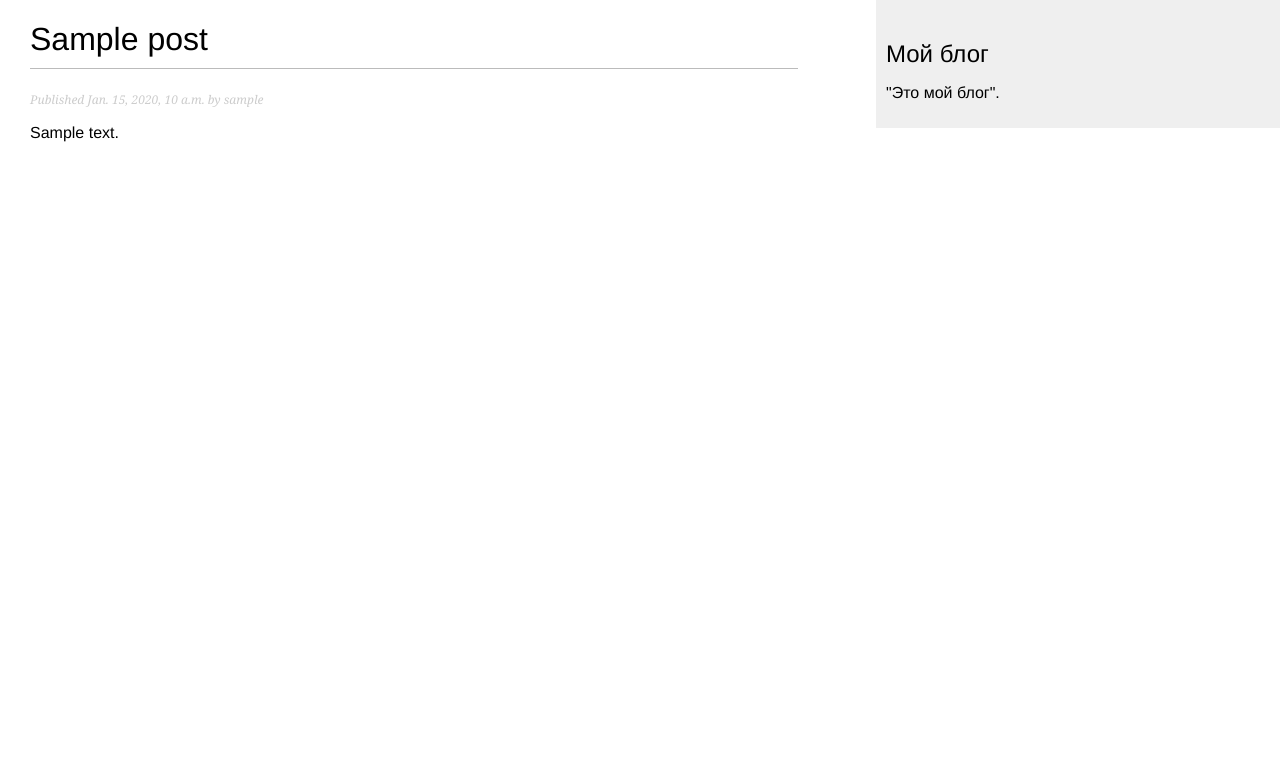
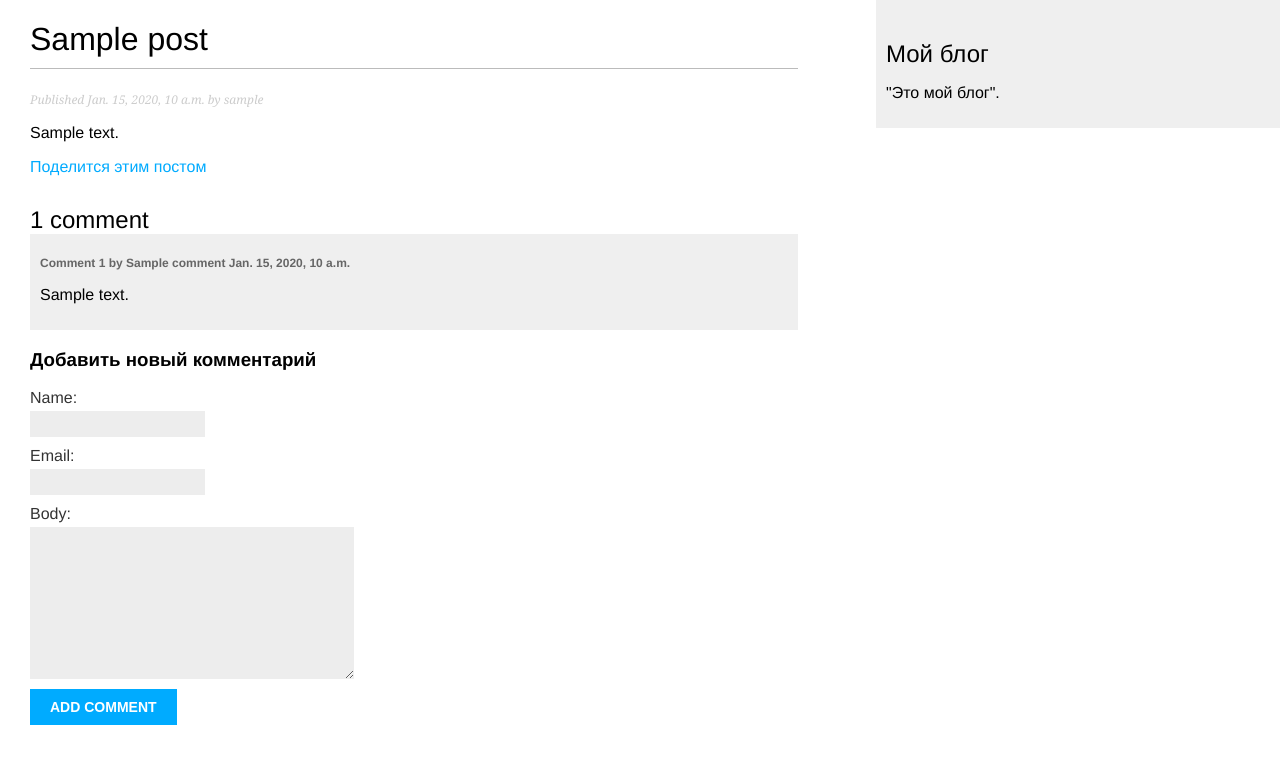
Before and after one commit to Macjus-ML/mysite, a Django app: a page that uses blog/templates/blog/post/detail.html in a window 1280 px wide. Shown: the top 764 px of the page. Run offline with Django 3.2, Linux system fonts and the light colour scheme; tables that the repository leaves empty hold one stand-in row (values such as "Sample post").

Commit message:
Add comments
Add comments

```diff
--- /dev/null
+++ b/blog/forms.py
@@ -0,0 +1,13 @@
+from django import forms
+from .models import Comment
+
+class EmailPostForm(forms.Form):
+	name = forms.CharField(max_length =25)
+	email= forms.EmailField()
+	to = forms.EmailField()
+	comments = forms.CharField(required=False,widget = forms.Textarea)
+
+class CommentForm(forms.ModelForm):
+	class Meta:
+		model = Comment
+		fields = ('name','email','body')
--- a/blog/models.py
+++ b/blog/models.py
@@ -49,3 +49,17 @@ class Meta:
 # Метод возвращает отображение объекта, понятное человеку.
 def __str__(self):
 	return self.title
+
+class Comment(models.Model):
+	post = models.ForeignKey(Post,on_delete=models.CASCADE,related_name='comments')
+	name = models.CharField(max_length=80)
+	email = models.EmailField()
+	body = models.TextField()
+	created = models.DateTimeField(auto_now_add=True)
+	updated = models.DateTimeField(auto_now=True)
+	active = models.BooleanField(default=True)
+
+	class Meta:
+		ordering = ('created',)
+	def __str__(self):
+		return 'Comment by {} on {}'.format(self.name, self.post)
--- a/blog/templates/blog/post/detail.html
+++ b/blog/templates/blog/post/detail.html
@@ -12,4 +12,35 @@
     Published {{ post.publish }} by {{ post.author }}
   </p>
   {{ post.body|linebreaks }}
+  <p>
+    <a href="{% url "blog:post_share" post.id %}">
+      Поделится этим постом
+    </a>
+  </p>
+  {% with comments.count as total_comments %}
+    <h2>
+      {{ total_comments }} comment{{ total_comments|pluralize }}
+   </h2>
+  {% endwith %}
+  {% for comment in comments %}
+    <div class="comment">
+      <p class="info">
+        Comment {{ forloop.counter }} by {{ comment.name }}
+        {{ comment.created }}
+      </p>
+      {{ comment.body|linebreaks }}
+    </div>
+  {% empty %}
+    <p>Пока еще нат коментариев.</p>
+  {% endfor %}
+  {% if new_comment %}
+    <h2>Ваш комментарий добавлен.</h2>
+  {% else %}
+    <h3>Добавить новый комментарий</h3>
+    <form action="." method="post">
+      {{ comment_form.as_p }}
+      {% csrf_token %}
+      <p><input type="submit" value="Add comment"></p>
+    </form>
+  {% endif %}
 {% endblock %}
--- a/blog/urls.py
+++ b/blog/urls.py
@@ -20,5 +20,6 @@ urlpatterns = [
 	# path('',views.post_list,name='post_list'),
 	path('', views.PostListView.as_view(), name='post_list'),
 	path('<int:year>/<int:month>/<int:day>/<slug:post>/',
-			views.post_detail,name='post_detail')
+			views.post_detail,name='post_detail'),
+	path('<int:post_id>/share/', views.post_share, name = 'post_share'),
 ]
--- a/blog/views.py
+++ b/blog/views.py
@@ -1,7 +1,10 @@
 from django.shortcuts import render, get_object_or_404
 from django.core.paginator import Paginator, EmptyPage, PageNotAnInteger
 from django.views.generic import ListView
-from .models import Post
+from django.core.mail import send_mail
+from django.db.models import Count
+from .models import Post,Comment
+from .forms import EmailPostForm, CommentForm
 
 '''
 Это версия без разделения на страницы
@@ -55,7 +58,62 @@ def post_detail(request, year, month, day, post):
                                    publish__year=year,
                                    publish__month=month,
                                    publish__day=day)
+   # Список активных комментариев для этой статьи.
+    comments = post.comments.filter(active = True)
+    new_comment = None
+   # Если приходит POST  запрос
+    if request.method == 'POST':
+      # Пользователь отправил комментарий.
+      # заполняем форму данными из запроса
+       comment_form = CommentForm(data=request.POST)
+      # валидируем ее методом is_valid()
+       if comment_form.is_valid():
+         # Создаем комментарий, но пока не сохраняем в базе данных.
+          new_comment = comment_form.save(commit=False)
+         # Привязываем комментарий к текущей статье.
+          new_comment.post = post
+         # Сохраняем комментарий в базе данных.
+          new_comment.save()
+      #при GET-запросе используем запись comment = CommentForm()
+    else:
+       comment_form = CommentForm()
    # используем функцию render() для формирования HTML-шаблона.
     return render(request,
                   'blog/post/detail.html',
-                  {'post': post})
+                  {'post': post,
+                   'comments': comments,
+                   'new_comment': new_comment,
+                   'comment_form': comment_form,
+                   # 'similar_posts': similar_posts
+                   })
+
+
+# определяем функцию post_share, которая принимает объект запроса request и параметр post_id;
+def post_share(request, post_id):
+   #Получение статьи по идентификатору и подтверждение, что статья опубликована
+    post = get_object_or_404(Post, id=post_id, status='published')
+   # Sent  будет установлена в True  после отправки сообщения
+    sent = False
+   # Если заполненная форма отправляется методом POST
+   # обрабатываем данные формы и отправляем их на почту.
+    if request.method == 'POST':
+   # Форма была отправлена на сохранение.
+        form = EmailPostForm(request.POST)
+   # Проверка введенных данных с помощью метода формы is_valid()
+        if form.is_valid():
+   # Если все поля формы прошли валидацию.
+   # получаем введенные данные с помощью form. cleaned_data
+            cd = form.cleaned_data
+   # добавим в сообщение абсолютную ссылку на сообщение
+            post_url = request.build_absolute_uri(
+                                          post.get_absolute_url())
+            subject = '{} ({}) recommends you reading "{}"'.format(cd['name'], cd['email'], post.title)
+            message = 'Read "{}" at {}\n\n{}\'s comments: {}'.format(post.title, post_url, cd['name'], cd['comments'])
+            send_mail(subject, message, 'bolshakovav@yandex.ru',[cd['to']])
+            sent = True
+   # Если метод запроса – GET, необходимо отобразить пустую форму;
+    else:
+        form = EmailPostForm()
+    return render(request, 'blog/post/share.html', {'post': post,
+                                                    'form': form,
+                                                    'sent': sent})
```
Also changed, not shown: blog/admin.py (+7 -1 lines), blog/templates/blog/post/share.html (added, +19 -0 lines), mysite/settings.py (+7 -0 lines), blog/migrations/0003_comment.py (added).
